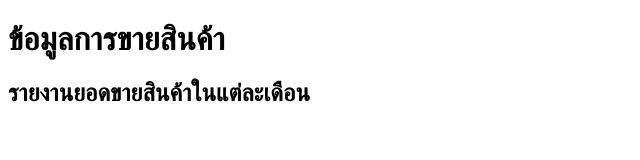
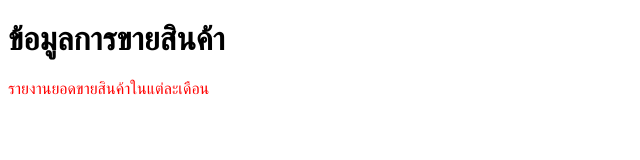
Before and after one commit to HarDLcoKeR/Example-1, a plain HTML site: page index.html in a window 1280 px wide. Shown: the whole page, without its empty margins (0-640 px from the left). Drawn offline with Linux system fonts and the light colour scheme.

Commit message:
Edit add report-sale

```diff
--- a/index.html
+++ b/index.html
@@ -14,6 +14,6 @@
 </head>
 <body>
     <h1>ข้อมูลการขายสินค้า</h1>
-    <h2>รายงานยอดขายสินค้าในแต่ละเดือน</h2>
+    <p>รายงานยอดขายสินค้าในแต่ละเดือน</p>
 </body>
 </html>
```
